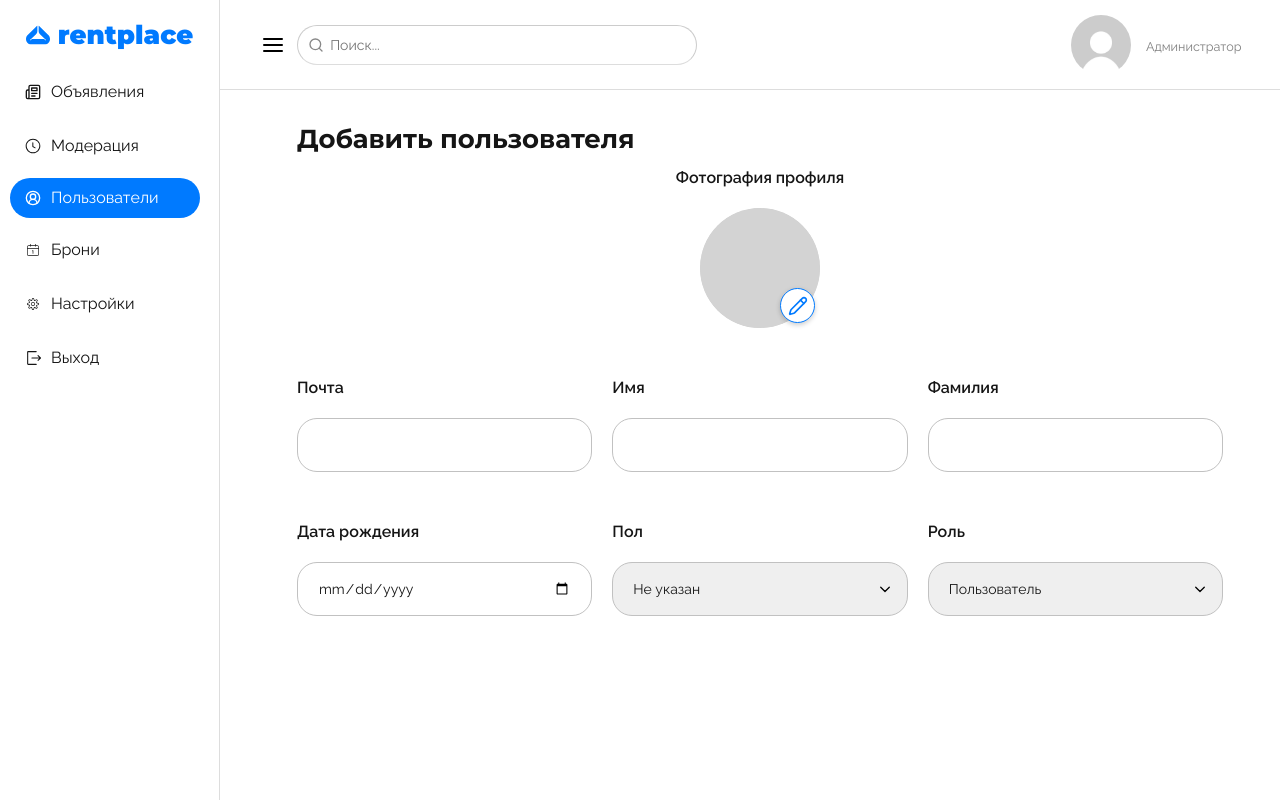
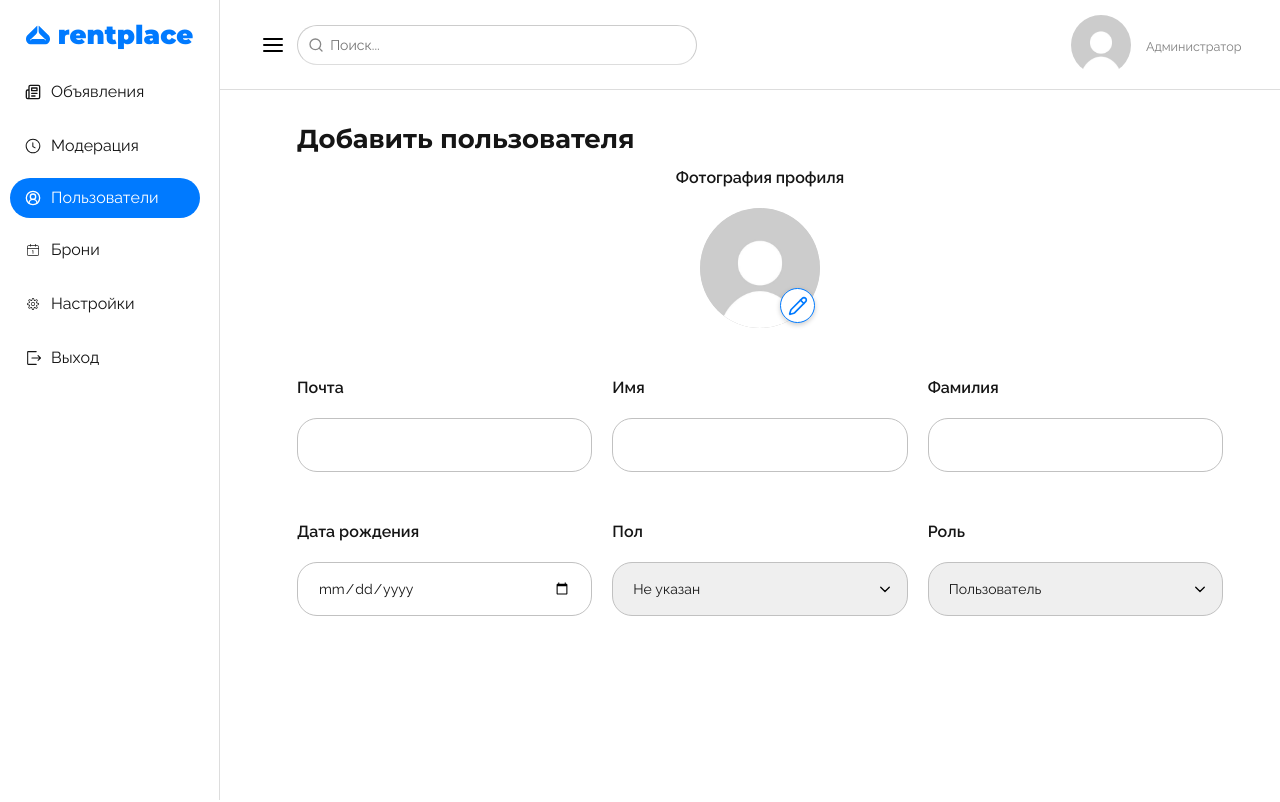
Before and after one commit to TP-RENTPLACE/Frontend, a React (Create React App) app in the folder RentFrontendAdmin/: page /users/add in a window 1280 px wide. Shown: the top 802 px of the page. Built offline with nearby package versions, Linux system fonts and the light colour scheme; no server answers; sample sign-in values are in the browser's storage.

Commit message:
feat: default avatar cover added

```diff
--- a/RentFrontendAdmin/src/components/UserListComponents/AddUserForm.js
+++ b/RentFrontendAdmin/src/components/UserListComponents/AddUserForm.js
@@ -5,6 +5,7 @@ import Header from "../HeaderComponents/Header";
 import { ReactComponent as EditIcon } from '../../assets/EditIcon.svg';
 import userService from "../../api/userService";
 import {useMutation, useQueryClient} from "@tanstack/react-query";
+import defaultImg from "../../assets/default-avatar.jpg";
 
 const AddUserForm = ({ onCancel }) => {
   const navigate = useNavigate();
@@ -15,7 +16,7 @@ const AddUserForm = ({ onCancel }) => {
     SURNAME_MAX_LENGTH: 50,
     MIN_AGE: 10,
     MAX_FILE_SIZE: 5 * 1024 * 1024,
-    ALLOWED_FILE_TYPES: ["image/jpeg", "image/png", "image/gif"]
+    ALLOWED_FILE_TYPES: ["image/jpeg", "image/png"]
   };
 
   const genderMapping = {
@@ -162,7 +163,7 @@ const AddUserForm = ({ onCancel }) => {
                   {previewUrl ? (
                       <img src={previewUrl} alt="Фото профиля" />
                   ) : (
-                      <div className="empty-photo" />
+                      <img src={defaultImg} alt={defaultImg} />
                   )}
                 </div>
                 <label className="photo-edit-button">
--- a/RentFrontendAdmin/src/styles/header.css
+++ b/RentFrontendAdmin/src/styles/header.css
@@ -51,7 +51,8 @@
   width: 60px;
   height: 60px;
   border-radius: 60px;
-  margin-right: 15px; /* добавлен отступ между аватаром и именем/статусом */
+  margin-right: 15px;
+  object-fit: cover;
 }
 
 .user-info {
```
